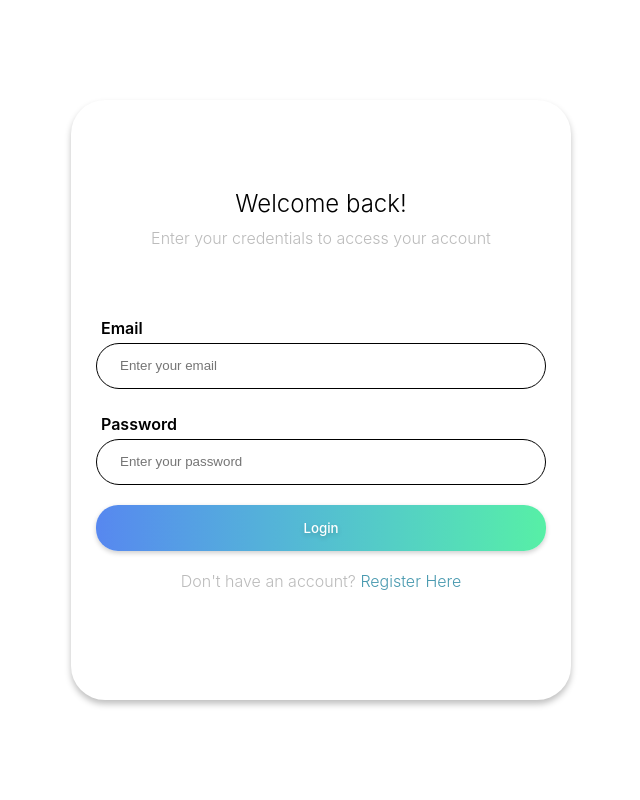
After one commit to CloudsifyV2/project2_WebsiteDevelopment, a PHP site: page /login.html in a window 1280 px wide. The commit adds this page. Shown: the whole page, without its empty margins (319-959 px from the left). Run offline with PHP 8.4, Linux system fonts and the light colour scheme.

Commit message:
Design Login Page

```diff
--- /dev/null
+++ b/login.html
@@ -0,0 +1,29 @@
+<!DOCTYPE html>
+<html lang="en">
+<head>
+    <meta charset="UTF-8">
+    <meta name="viewport" content="width=device-width, initial-scale=1.0">
+    <link rel="stylesheet" href="/styles/login.css">
+    <title>Bloggy</title>
+</head>
+<body>
+    <div class="login-container">
+        <header>
+            <h2 class="title">Welcome back!</h2>
+            <p class="description">Enter your credentials to access your account</p>
+        </header>
+
+        <form class="login-form" action="/login" method="POST">
+            <label class="subtitle" for="email">Email</label>
+            <input type="email" id="email" name="email" placeholder="Enter your email" required>
+            <br>
+            <label class="subtitle" for="password">Password</label>
+            <input type="password" id="password" name="password" placeholder="Enter your password" required>
+            <br>
+            <button type="submit">Login</button>
+
+            <p class="reghere">Don't have an account? <span>Register Here</span></p>
+        </form>
+    </div>
+</body>
+</html>
--- /dev/null
+++ b/styles/login.css
@@ -0,0 +1,96 @@
+* {
+    box-sizing: border-box;
+    margin: 0;
+    padding: 0;
+}
+
+body {
+    background: #FFF;
+    width: 100dvw;
+    height: 100dvh;
+    display: grid;
+    place-content: center;
+    font-family: "Inter", sans-serif;
+}
+
+.login-container {
+    width: 500px;
+    height: 600px;
+    display: flex;
+    flex-direction: column;
+    justify-content: space-evenly;
+    align-items: center;
+    background: #FFF;
+    border-radius: 34px;
+    box-shadow: 0 4px 6px 0 rgba(0, 0, 0, 0.25);
+    padding: 25px;
+
+    & header {
+        display: flex;
+        flex-direction: column;
+        gap: 10px;
+        align-items: center;
+    }
+
+    & > * {
+        width: 100%;
+    }
+}
+
+.login-form {
+    display: flex;
+    flex-direction: column;
+
+    & input {
+        border: 1px solid #000;
+        border-radius: 22px;
+        height: 46px;
+        width: 100%;
+        border-radius: 23px;
+        padding-inline: 23px;
+    }
+
+    & button {
+        border-radius: 22px;
+        height: 46px;
+        border: none;
+        background: linear-gradient(to right, hsl(221, 83%, 64%), hsl(from hsl(221, 83%, 64%) calc(h - 70) s l));
+        color: #fff;
+        text-shadow: 0 2px 5px rgba(0, 0, 0, .2);
+        font-weight: 500;
+        font-family: inherit;
+        box-shadow: 0 2px 5px rgba(0, 0, 0, .2);
+        cursor: pointer;
+    }
+
+    & button:hover {
+        background: linear-gradient(to right, hsl(221, 83%, 54%), hsl(from hsl(221, 83%, 54%) calc(h - 70) s l));
+    }
+}
+
+.title {
+    font-weight: 300;
+    color: #000;
+}
+
+.description {
+    font-weight: 300;
+    color: #bbb;
+}
+
+.subtitle {
+    color: #000;
+    font-weight: 600;
+    padding: 5px;
+}
+
+span {
+    color: #4899AF;
+}
+
+.reghere {
+    font-weight: 300;
+    color: #bbb;
+    padding: 20px;
+    text-align: center;
+}
```
Also changed, not shown: components/navbar.php (added, +40 -0 lines), post_content.php (+4 -32 lines), styles/nav.css (+14 -0 lines).
